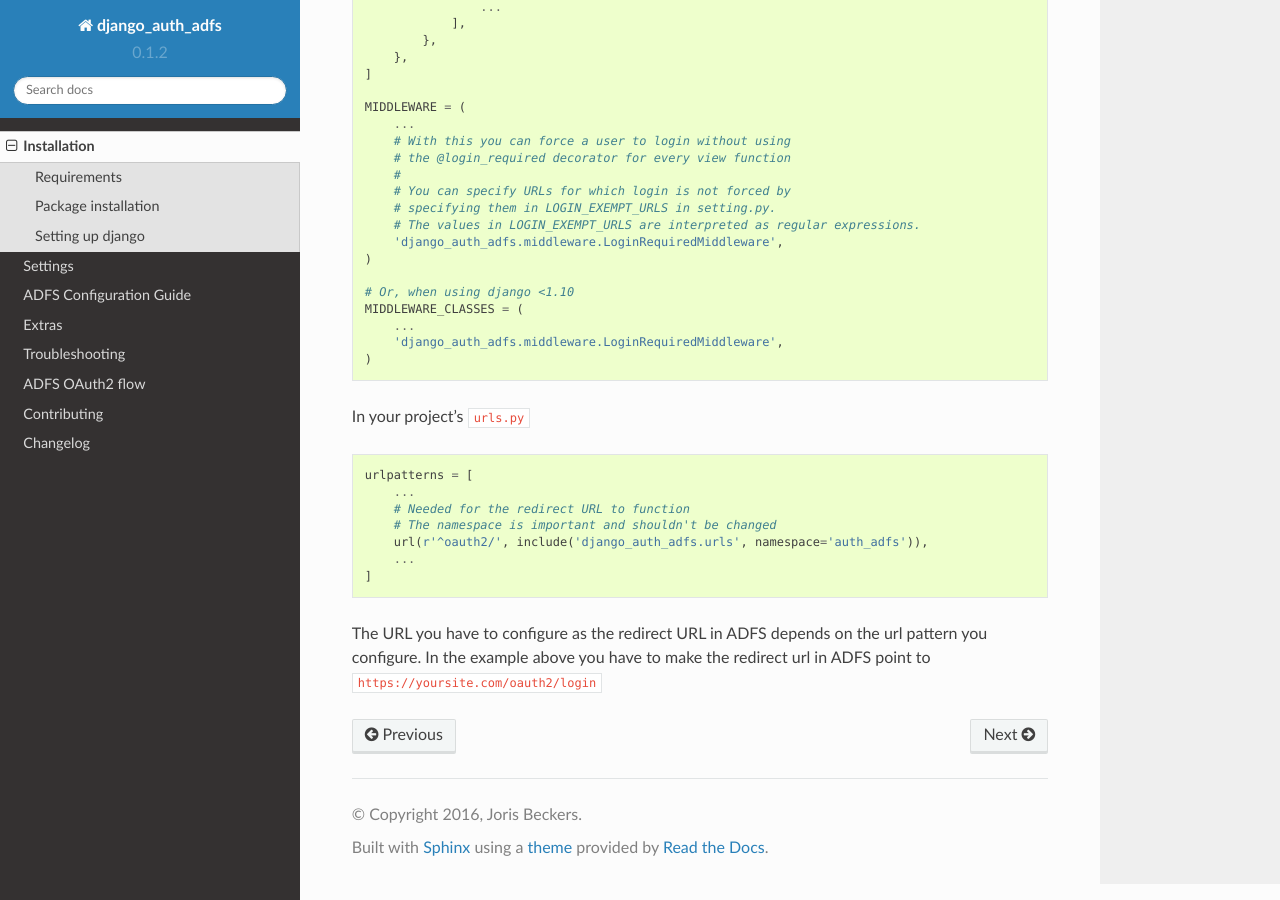
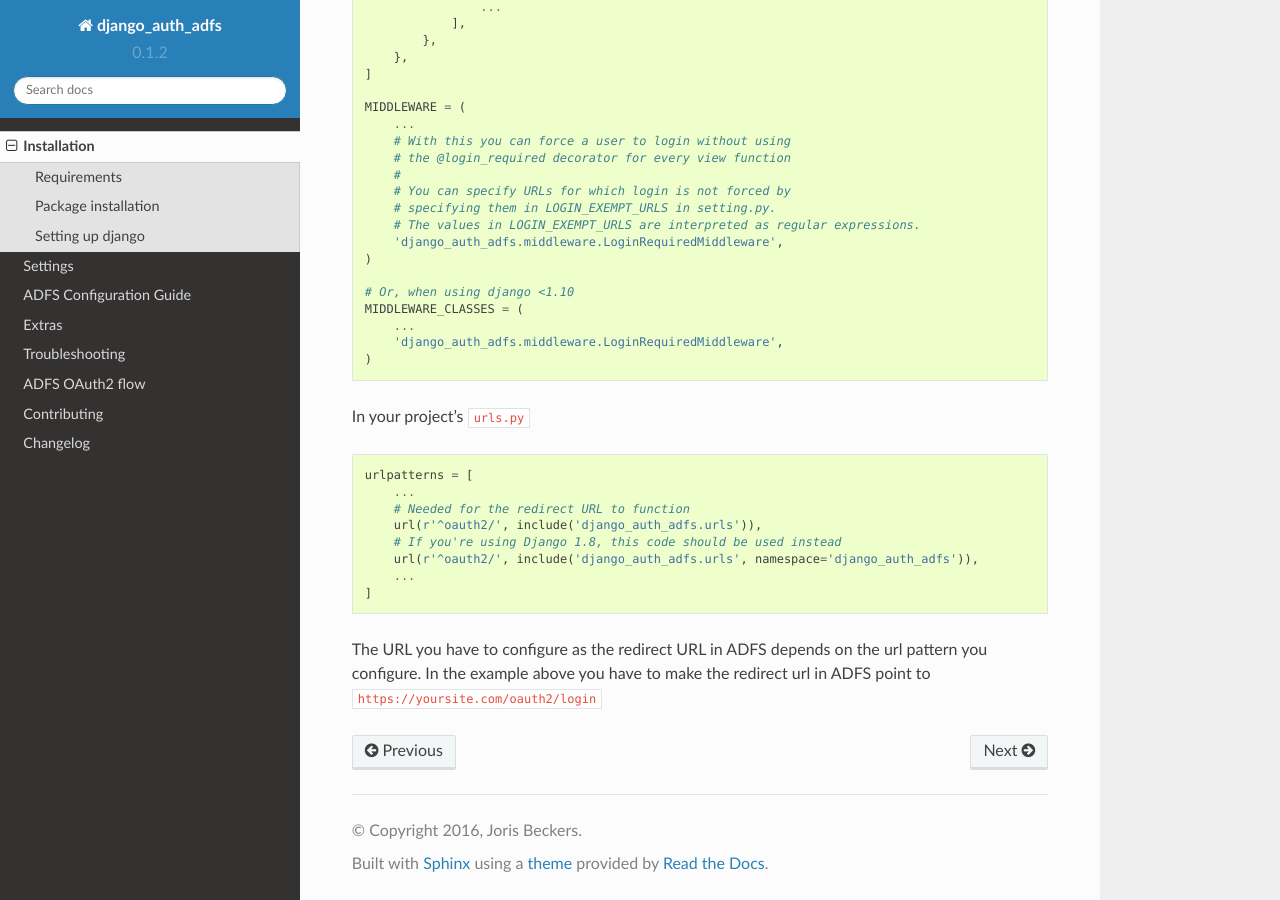
Before and after one commit to snok/django-auth-adfs, a Sphinx documentation site: the page built from docs/install.rst, in a window 1280 px wide and 900 px high, scrolled down 1658 px. Built offline with Sphinx 7.4.7 and the Read the Docs theme 2.0.0, drawn with Linux system fonts in a browser that asks for light colours.

Commit message:
Remove the need for the namespace argument for include() in django >= 1.9

```diff
--- a/README.rst
+++ b/README.rst
@@ -105,8 +105,9 @@ In your project's ``urls.py``
     urlpatterns = [
         ...
         # Needed for the redirect URL to function
-        # The namespace is important and shouldn't be changed
-        url(r'^oauth2/', include('django_auth_adfs.urls', namespace='auth_adfs')),
+        url(r'^oauth2/', include('django_auth_adfs.urls')),
+        # If you're using Django 1.8, this code should be used instead
+        url(r'^oauth2/', include('django_auth_adfs.urls', namespace='django_auth_adfs')),
         ...
     ]
 
--- a/docs/install.rst
+++ b/docs/install.rst
@@ -110,8 +110,9 @@ In your project's ``urls.py``
     urlpatterns = [
         ...
         # Needed for the redirect URL to function
-        # The namespace is important and shouldn't be changed
-        url(r'^oauth2/', include('django_auth_adfs.urls', namespace='auth_adfs')),
+        url(r'^oauth2/', include('django_auth_adfs.urls')),
+        # If you're using Django 1.8, this code should be used instead
+        url(r'^oauth2/', include('django_auth_adfs.urls', namespace='django_auth_adfs')),
         ...
     ]
 
```
Also changed, not shown: 4 other files.
